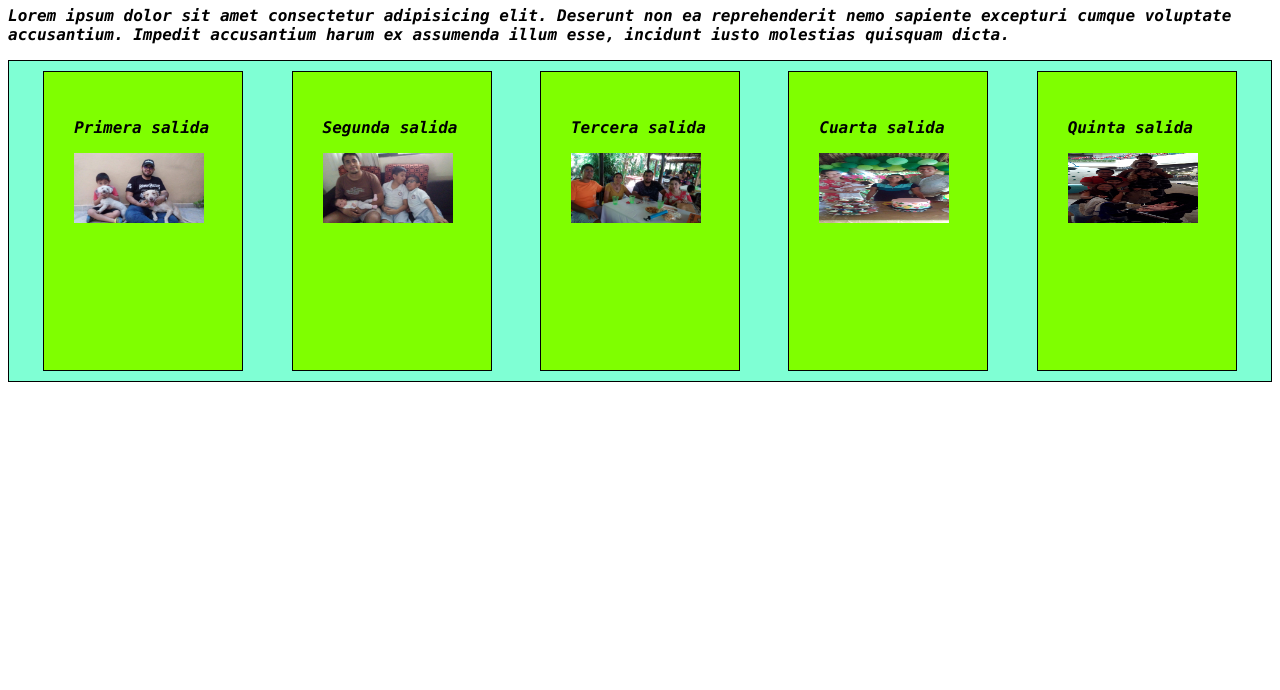
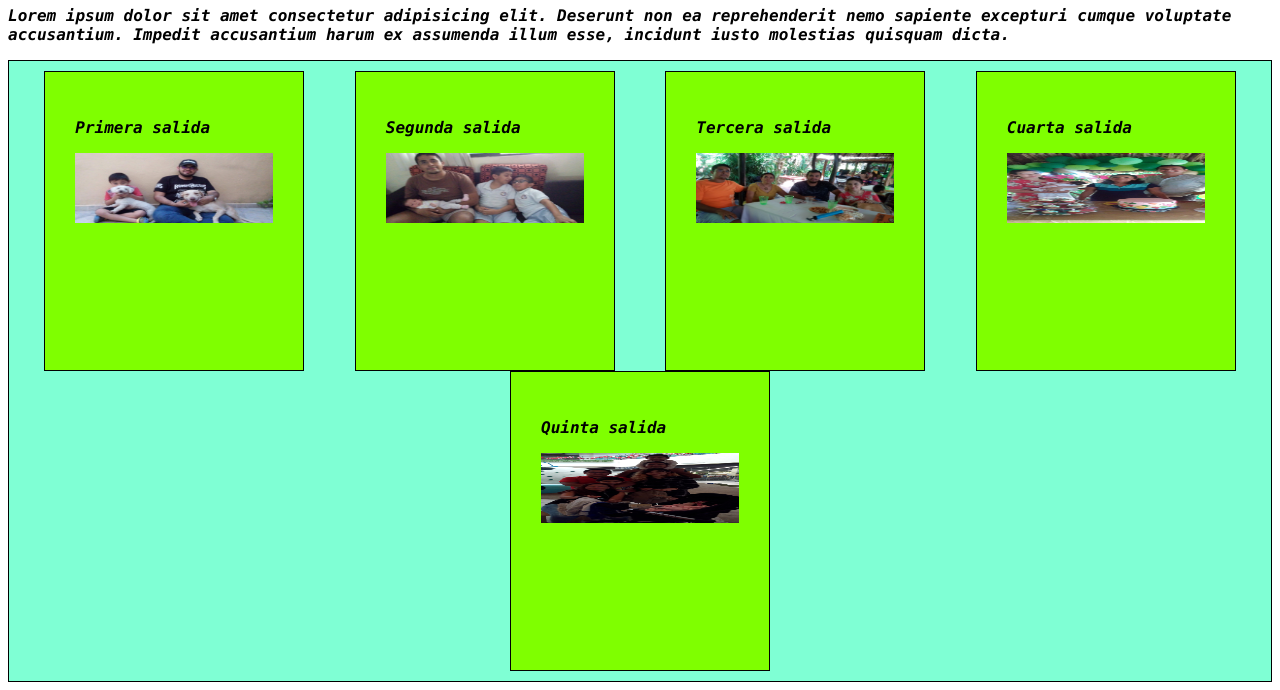
Before and after one commit to MrMau25/24.03.2026, a plain HTML site: page index.html in a window 1280 px wide. Shown: the part 153-843 px from the top of the page. Before the commit the page ends 800 px from the top, so only its background shows below. Drawn offline with Linux system fonts and the light colour scheme; a web font is replaced by a local one.

Commit message:
se acomodan imagenes

```diff
--- a/styles.css
+++ b/styles.css
@@ -17,7 +17,7 @@
 img{
     display: block;
     max-inline-size: 100%;
-    width: 130px;
+    width: 100%;
     height: 70px;
 }
 
@@ -33,7 +33,7 @@ p{
 }
 
 .tarjeta{
-    width: 200px;
+    width: 260px;
     height: 300px;
     padding: 30px;
     margin: auto;
```
